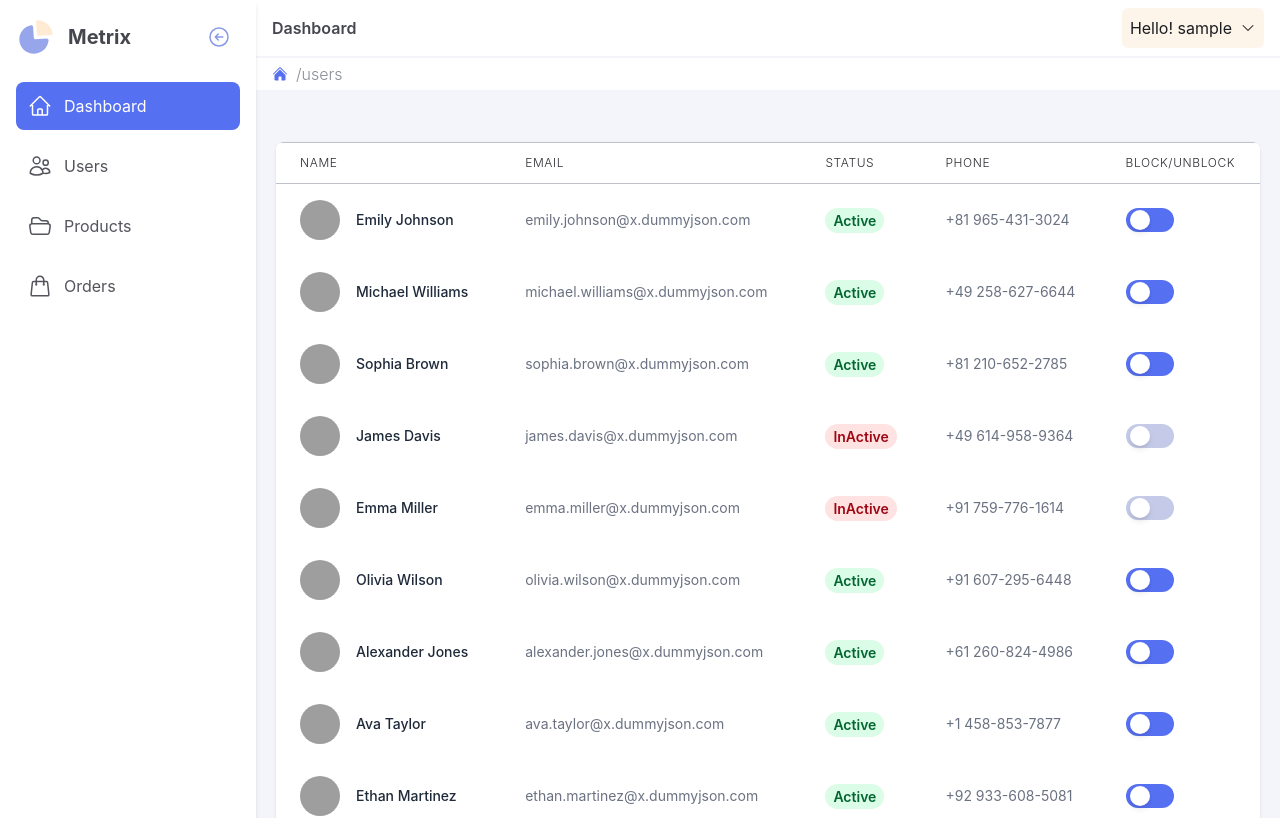
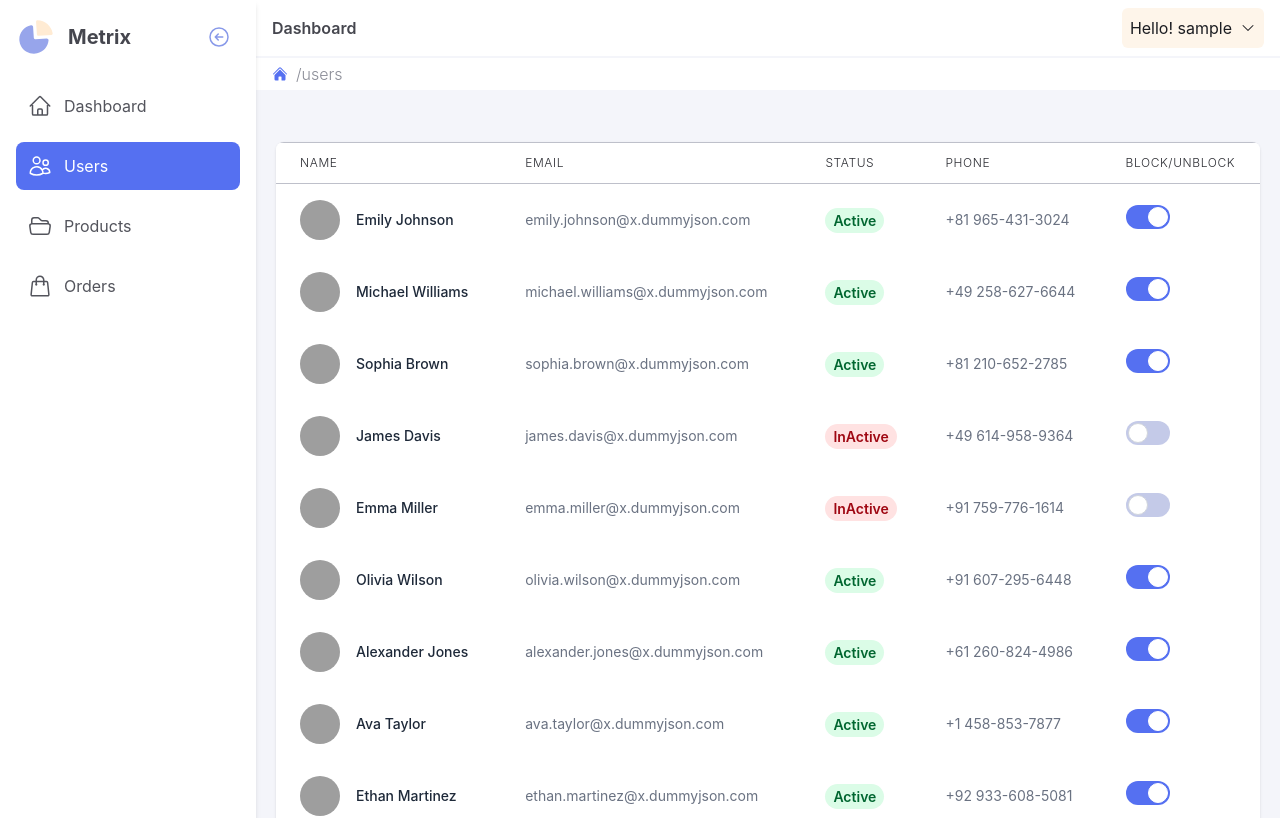
Before and after one commit to dalalAlHaffar/comperative-dashboard, a React (Vite) app: page /users in a window 1280 px wide. Shown: the top 818 px of the page. Built offline with nearby package versions, Linux system fonts and the light colour scheme; sample sign-in values are in the browser's storage; grey boxes are pictures that could not be loaded.

Commit message:
fix sidebar active navigation

```diff
--- a/src/components/SideBar.jsx
+++ b/src/components/SideBar.jsx
@@ -64,7 +64,6 @@ const Sidebar = () => {
           icon={<HomeIcon />}
           label="Dashboard"
           isCollapsed={isCollapsed}
-          isActive="true"
           link="/dashboard"
         />
         <SidebarItem
@@ -100,7 +99,7 @@ const Sidebar = () => {
   );
 };
 
-const SidebarItem = ({ icon, label, isCollapsed, isActive, link }) => {
+const SidebarItem = ({ icon, label, isCollapsed, link }) => {
   const navigate = useNavigate();
   const onClickFunction = () => {
     if (link == "/logout") {
@@ -112,7 +111,8 @@ const SidebarItem = ({ icon, label, isCollapsed, isActive, link }) => {
     <div
       onClick={() => onClickFunction()}
       className={`flex items-center p-3 rounded-lg cursor-pointer hover:bg-gray-200 text-black-50 ${
-        isActive && "bg-primary-100 text-white hover:bg-primary-100"
+        location.href.includes(link) &&
+        "bg-primary-100 text-white hover:bg-primary-100"
       }`}
     >
       <div className="w-6 h-6">{icon}</div>
--- a/src/components/Users.jsx
+++ b/src/components/Users.jsx
@@ -5,7 +5,7 @@ import {
   TrashIcon,
   UserGroupIcon,
 } from "@heroicons/react/24/outline";
-import React, { useState } from "react";
+import React, { useState, useEffect } from "react";
 import { Link } from "react-router-dom";
 import { useGetUsers } from "../hooks/useGetUsers";
 import NavBar from "./NavBar";
@@ -26,6 +26,14 @@ const Users = () => {
 const UserTable = () => {
   const [users, setUsers] = useState([]);
   useGetUsers(setUsers);
+  const setIsActive = (value, id) => {
+    //Integrate with backend but there is no api for it
+    setUsers((prevUsers) =>
+      prevUsers.map((user) =>
+        user.id === id ? { ...user, isActive: value } : user
+      )
+    );
+  };
   return (
     <main className=" px-5 py-5">
       <div className="mt-8 flex min-w-full border-b border-gray-200 shadow rounded-lg overflow-auto">
@@ -40,7 +48,7 @@ const UserTable = () => {
             </tr>
           </thead>
           <tbody className="bg-white">
-            {users?.length > 0 &&
+            {users?.length > 0 ? (
               users.map((user) => (
                 <tr key={user.id} className="text-left">
                   <td className="px-6 py-4 flex items-center">
@@ -71,20 +79,28 @@ const UserTable = () => {
                     {user.phone}
                   </td>
                   <td className="px-6 py-4">
-                    <label className="flex items-center cursor-pointer">
+                    <label className="inline-flex items-center cursor-pointer">
                       <input
                         type="checkbox"
                         checked={user.isActive}
-                        onChange={() => setIsOn(!user.isActive)}
+                        onChange={() => setIsActive(!user.isActive, user.id)}
                         className="sr-only peer"
                       />
-                      <div className="w-12 h-6 pt-0.5 bg-primary-20 rounded-full p-1 transition peer-checked:bg-primary-100">
-                        <div className="w-5 h-5 bg-white rounded-full shadow-md transform transition peer-checked:translate-x-6"></div>
-                      </div>
+                      <div className="relative w-11 h-6 bg-primary-20 peer-focus:outline-none peer-focus:ring-4 peer-focus:ring-primary-10 rounded-full peer peer-checked:after:translate-x-full rtl:peer-checked:after:-translate-x-full peer-checked:after:border-white after:content-[''] after:absolute after:top-[2px] after:start-[2px] after:bg-white after:border-gray-300 after:border after:rounded-full after:h-5 after:w-5 after:transition-all peer-checked:bg-primary-100"></div>
                     </label>
                   </td>
                 </tr>
-              ))}
+              ))
+            ) : (
+              <tr>
+                <td
+                  colSpan="3"
+                  className="border p-2 text-center text-gray-500"
+                >
+                  No results found
+                </td>
+              </tr>
+            )}
           </tbody>
         </table>
       </div>
```
